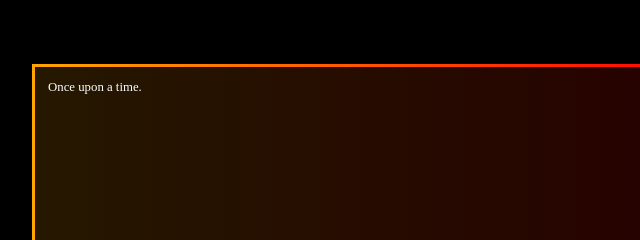
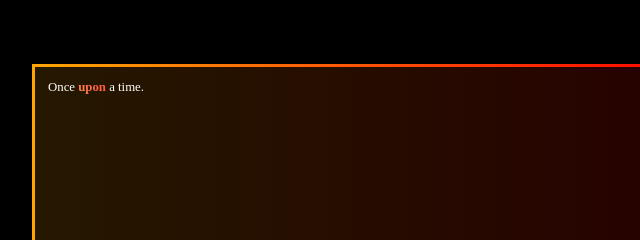
Before and after one commit to bretzawilski/animated-story, a plain HTML site: page index.html in a window 1280 px wide. Shown: the top 240 px of the page, 272-912 px from the left. Drawn offline with Linux system fonts and the light colour scheme.

Commit message:
Created text gradient span

```diff
--- a/index.html
+++ b/index.html
@@ -16,7 +16,7 @@
     <div id="container" id="tply-destination">
       <div id="tply-destination">
       <div id="tply-source">
-        <type id="story">Once upon a time.</type>
+        <type id="story">Once <span>upon</span> a time.</type>
       </div>
       </div>
     </div>
--- a/style.css
+++ b/style.css
@@ -32,5 +32,12 @@ main {
 }
 
 span {
-
+  font-weight: bold;
+  background-color: red;
+  background-image: linear-gradient(45deg, rgb(255, 140, 74), rgb(255, 71, 71));
+  background-size: 100%;
+  -webkit-background-clip: text;
+  -moz-background-clip: text;
+  -webkit-text-fill-color: transparent;
+  -moz-text-fill-color: transparent;
 }
```
